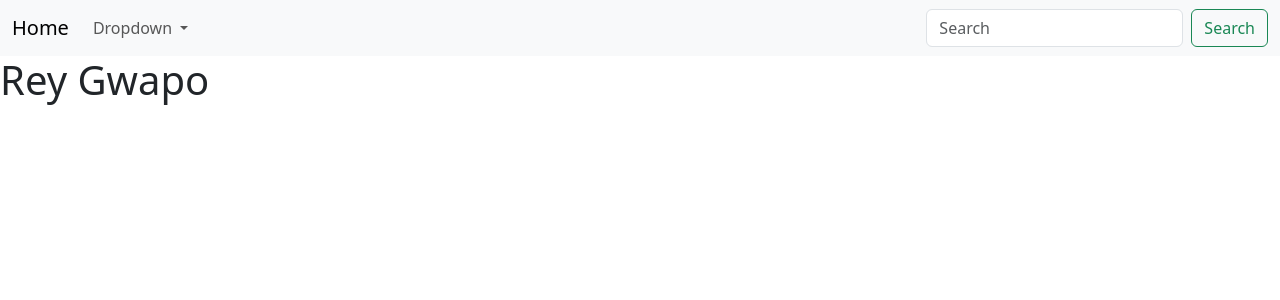
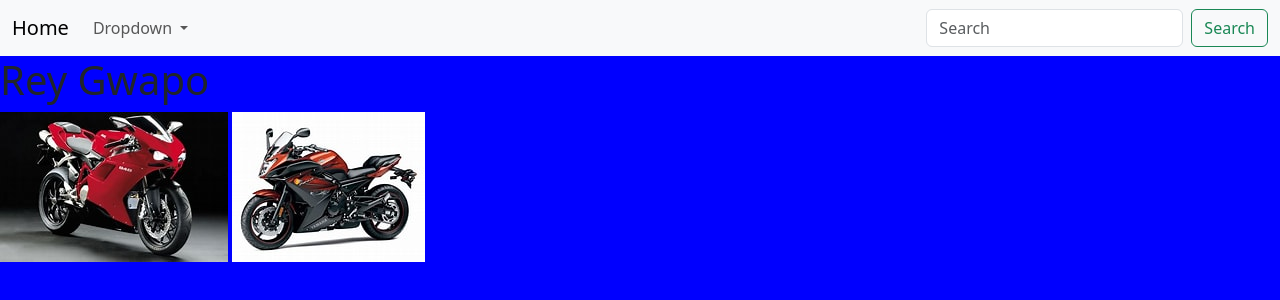
Before and after one commit to Reymadlus/IT24A-REY, a plain HTML site: page index.html in a window 1280 px wide. Drawn offline with nearby package versions, Linux system fonts and the light colour scheme.

Commit message:
Added baackground-color

```diff
--- a/index.html
+++ b/index.html
@@ -8,6 +8,11 @@
     <title>IT24</title>
 
 </head>
+<style>
+    body{
+        background-color: blue;
+    }
+</style>
 <nav class="navbar navbar-expand-lg bg-body-tertiary">
     <div class="container-fluid">
       <a class="navbar-brand" href="#">Home</a>
@@ -41,5 +46,7 @@
     <!--Searchbar-->
     <!--Flex Container-->
     <!--card-->
+    <img src="./assets/img/motor.jfif"></img>
+    <img src="./assets/img/th (1).jfif"></img>
 </body>
 </html>
```
Also changed, not shown: assets/img/motor.jfif (added), assets/img/th (1).jfif (added), assets/img/th (2).jfif (added), assets/img/th (3).jfif (added), assets/img/th (4).jfif (added), assets/img/th (5).jfif (added), assets/img/th.jfif (added).
